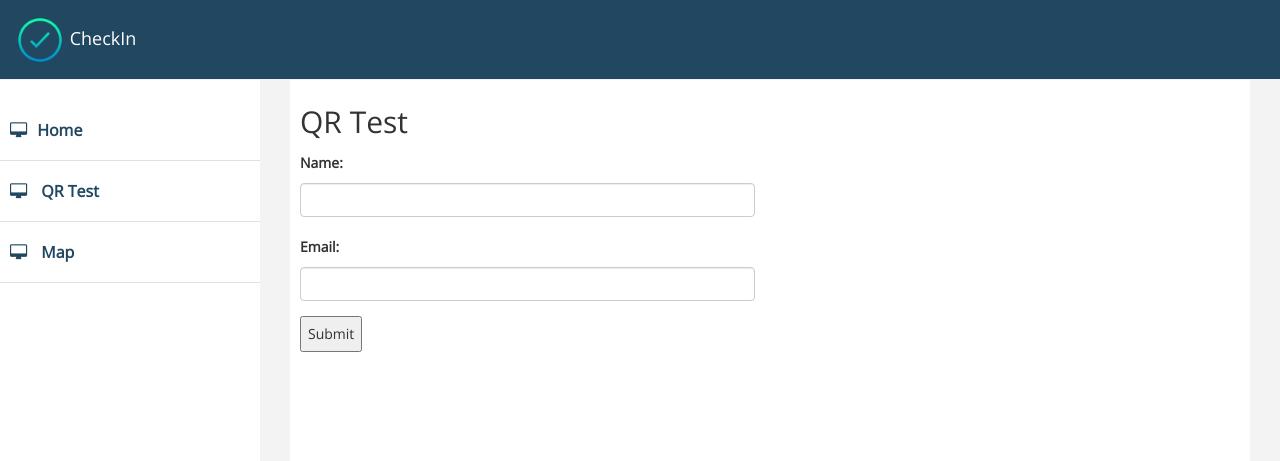
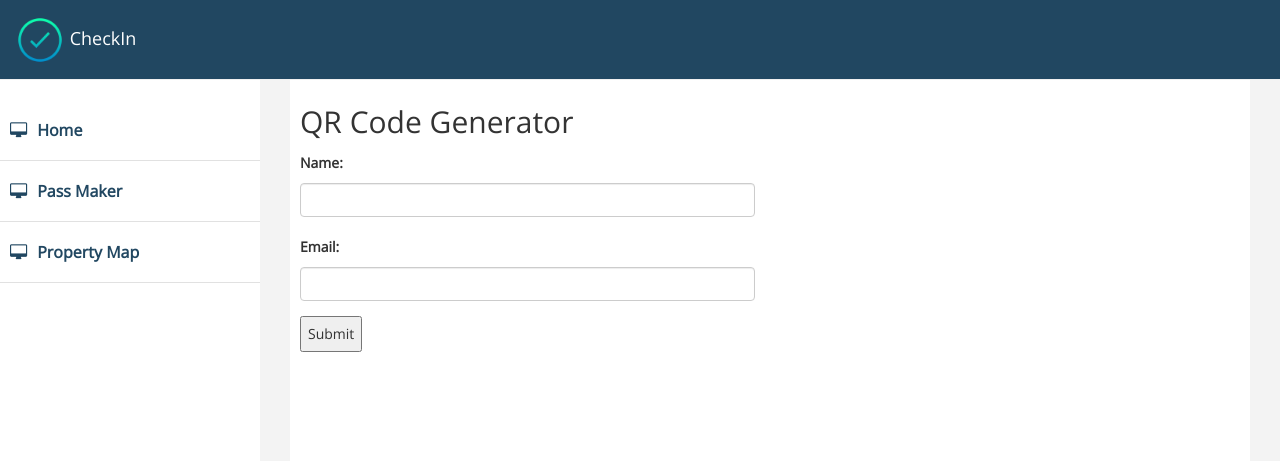
Before and after one commit to cliffpanos/CheckIn, a Django app: page /pages/qrtest/ in a window 1280 px wide. Shown: the top 461 px of the page. Run offline with Django 3.2, Linux system fonts and the light colour scheme; some libraries are stand-ins or nearby versions.

Commit message:
mapzzzzz bitch

```diff
--- a/CheckIn/pages/static/pages/style.css
+++ b/CheckIn/pages/static/pages/style.css
@@ -8,6 +8,11 @@
     IN EXCHANGE JUST GIVE US CREDITS AND TELL YOUR FRIENDS ABOUT US
 
     ========================================================  */
+/*==============================================
+    Custom
+    =============================================*/
+
+
 /*==============================================
     GENERAL  STYLES
     =============================================*/
--- a/CheckIn/pages/templates/pages/base.html
+++ b/CheckIn/pages/templates/pages/base.html
@@ -17,15 +17,18 @@
     <link rel="stylesheet" type="text/css" href="http://fonts.googleapis.com/css?family=Open+Sans">
 
     <!-- JS -->
-    <script src="{% static 'pages/js/bootstrap.js' %}"></script>
     <script src="{% static 'pages/js/jquery-3.2.0.js' %}"></script>
     <script src="{% static 'pages/js/jquery.qrcode.min.js' %}"></script>
+    <script src="{% static 'pages/js/bootstrap.js' %}"></script>
+
+    <!-- OUR JS -->
+    <script src="{% static 'pages/js/custom.js' %}"></script>
 
     <!-- OUR Styles -->
     <link rel="stylesheet" type="text/css" href="{% static 'pages/style.css' %}" />
+
 </head>
-    <!-- OUR JS -->
-    <script src="{% static 'pages/js/custom.js' %}"></script>
+
 
 
 
@@ -57,10 +60,10 @@
                         <a href="{% url 'index' %}"><i class="fa fa-desktop "></i>Home </a>
                     </li>
                     <li>
-                        <a href="{% url 'qrtest' %}"><i class="fa fa-desktop "></i> QR Test </a>
+                        <a href="{% url 'qrtest' %}"><i class="fa fa-desktop "></i>Pass Maker</a>
                     </li>
                     <li>
-                        <a href="{% url 'map' %}"><i class="fa fa-desktop "></i> Map </a>
+                        <a href="{% url 'map' %}"><i class="fa fa-desktop "></i>Property Map</a>
                     </li>
                 </ul>
             </div>
--- a/CheckIn/pages/templates/pages/qrtest.html
+++ b/CheckIn/pages/templates/pages/qrtest.html
@@ -2,7 +2,7 @@
 {% block content %}
 <div class="row">
     <div class="col-md-12">
-        <h2>QR Test</h2>
+        <h2>QR Code Generator</h2>
     </div>
 </div>
 <div class="row">
```
Also changed, not shown: CheckIn/pages/templates/pages/map.html (+8 -9 lines).
